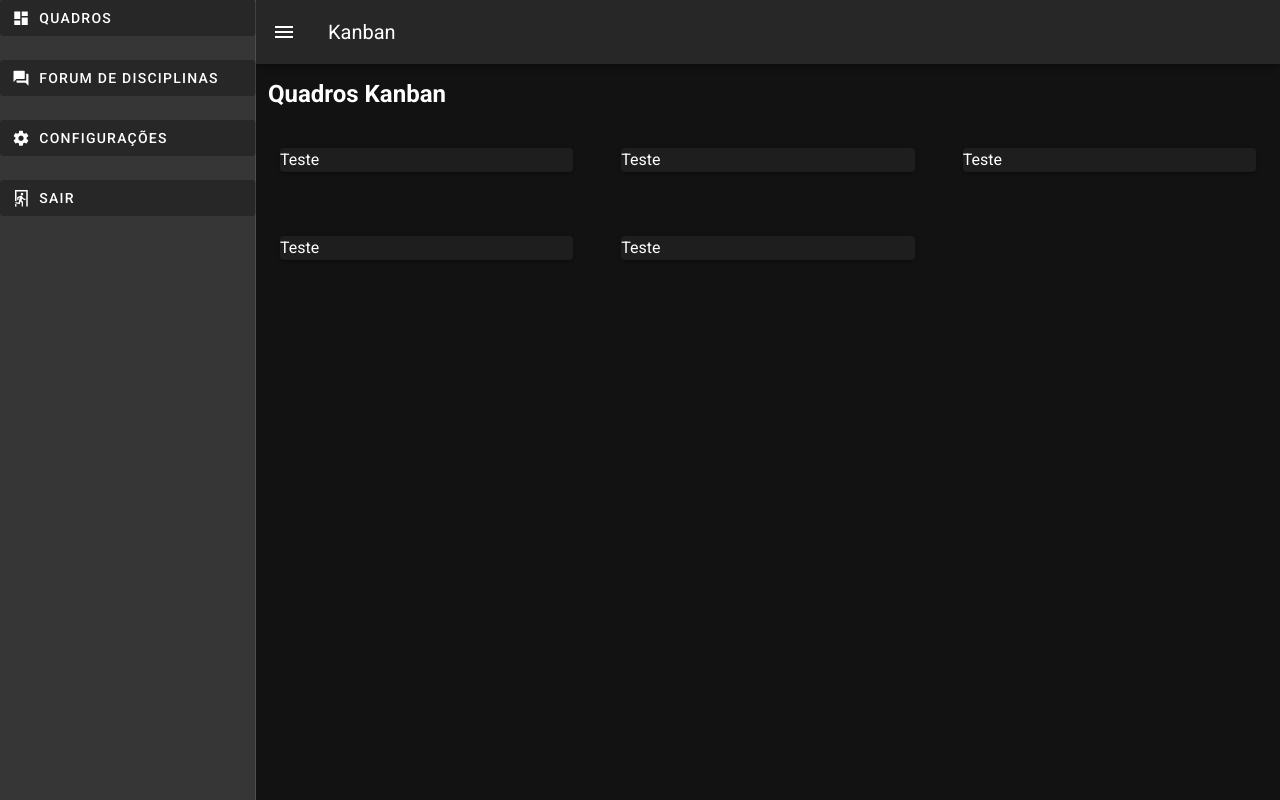
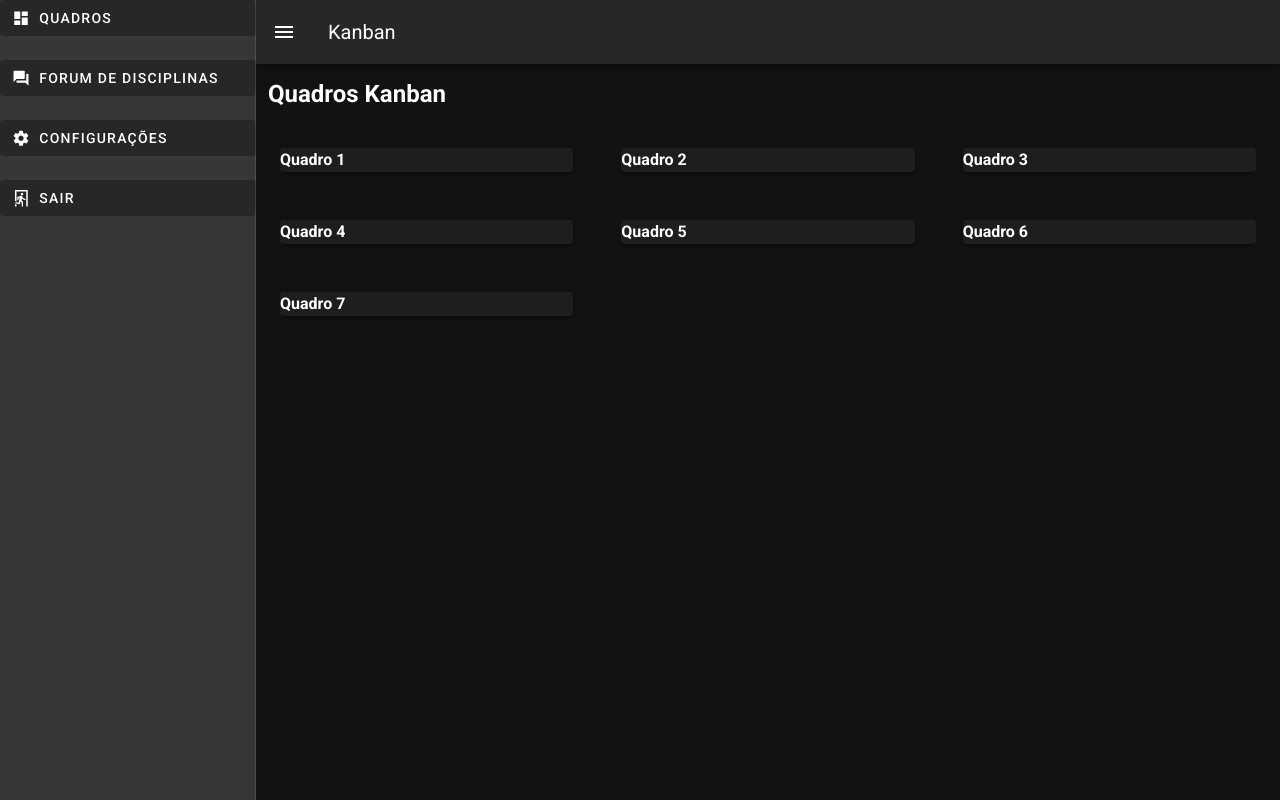
Before and after one commit to Giovani-O/kanban-management, a Vue app in the folder Development/kanban/: page / in a window 1280 px wide. Built offline with nearby package versions, Linux system fonts and the light colour scheme.

Commit message:
feat(kanban): Kanban configura props para os cards

```diff
--- a/Development/kanban/src/components/KanbanCard.vue
+++ b/Development/kanban/src/components/KanbanCard.vue
@@ -1,9 +1,7 @@
 <template>
   <v-container>
-      <v-card
-        :color="color"
-      >
-        <p>Teste</p>
+      <v-card>
+        <h4>{{ cardName }}</h4>
       </v-card>
   </v-container>
 </template>
@@ -11,16 +9,17 @@
 <script>
   export default {
     name: 'KanbanCard',
+    props: {
+      cardName: {
+        type: String,
+        default: '',
+      },
+    },
     data() {
       return {
-        props: {
-          color: {
-            type: String,
-            default: '#532a8e',
-          }
-        }
+
       }
-    }
+    },
   }
 
 </script>
--- a/Development/kanban/src/components/KanbanDashboard.vue
+++ b/Development/kanban/src/components/KanbanDashboard.vue
@@ -6,7 +6,9 @@
       <v-row>
         <v-col cols="4" v-for="item in items" :key="item.code">
           <!-- Adicionar aqui o componente representando o card -->
-          <kanban-card></kanban-card>
+          <KanbanCard
+            :cardName="item.name"
+          ></KanbanCard>
         </v-col>
       </v-row>
     </v-card>
@@ -40,6 +42,14 @@ import KanbanCard from './KanbanCard.vue';
             code: 5,
             name: 'Quadro 5',
           },
+          {
+            code: 6,
+            name: 'Quadro 6',
+          },
+          {
+            code: 7,
+            name: 'Quadro 7',
+          },
         ]
       }
     },
--- a/Development/kanban/src/router/index.js
+++ b/Development/kanban/src/router/index.js
@@ -12,21 +12,25 @@ const routes = [
     path: '/',
     name: 'Quadros Kanban',
     component: KanbanDashboard,
+    props: true,
   },
   {
     path: '/forum/dashboard',
     name: 'Forum de Disciplinas',
     component: ForumDashboard,
+    props: true,
   },
   {
     path: '/settings/dashboard',
     name: 'Configurações',
     component: SettingsDashboard,
+    props: true,
   },
   {
     path: '/login',
     name: 'Login',
     component: Login,
+    props: true,
   }
 ]
 
```
